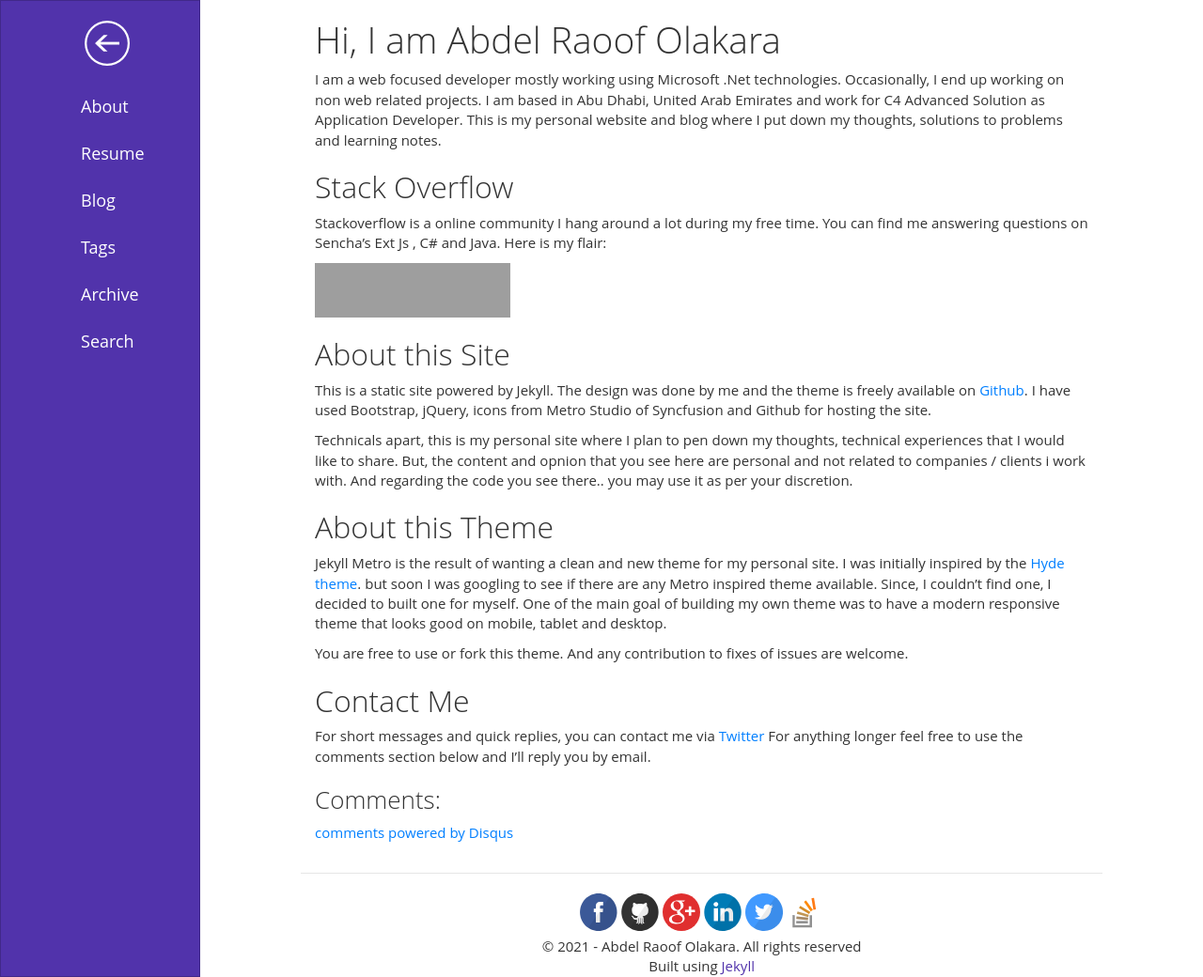
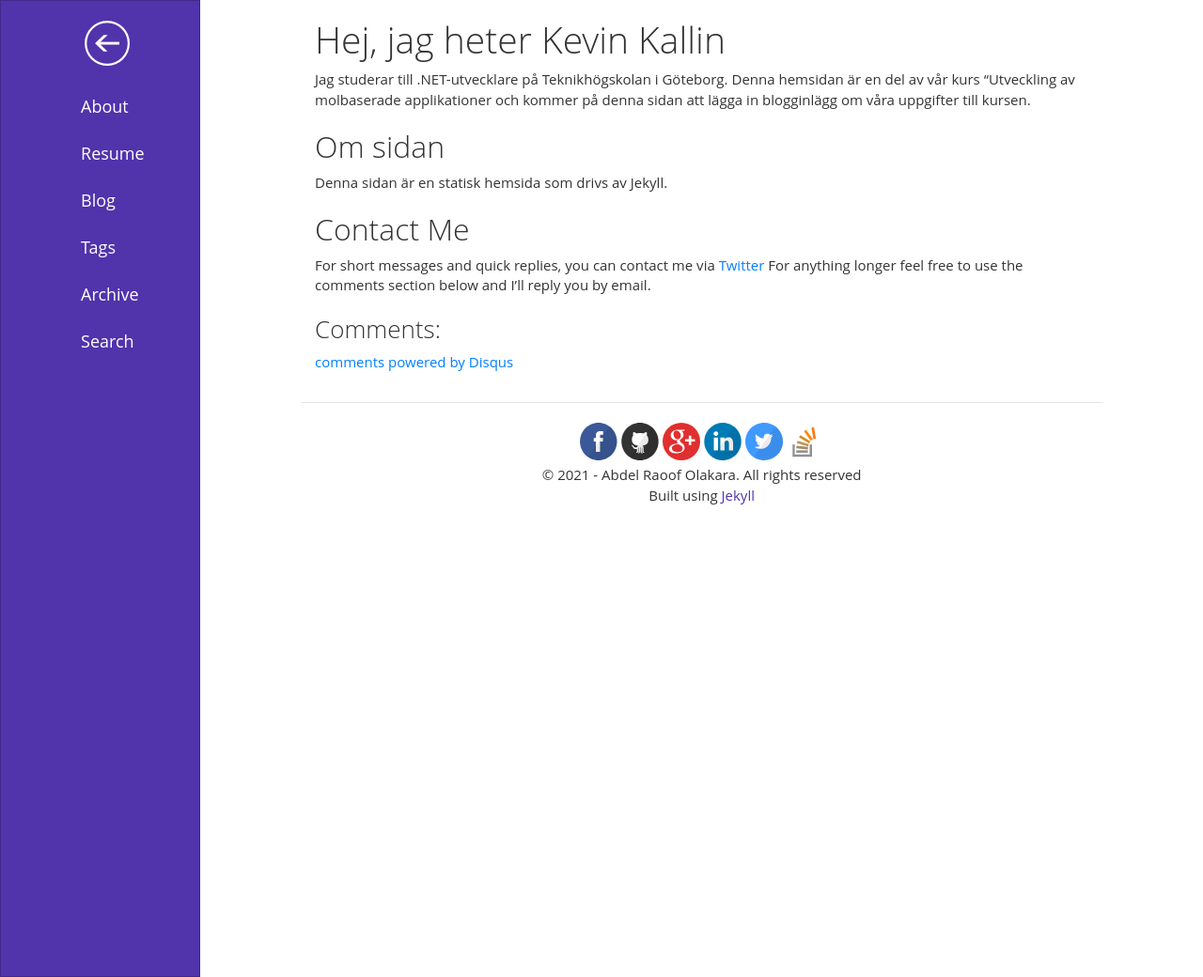
Before and after one commit to KevinKallin/KevinKallin.github.io, a Jekyll site: the page built from about/index.md, in a window 1280 px wide and 1040 px high. Shown: the whole window at 94% size. Built offline with Jekyll 4.4.1, drawn with Linux system fonts in a browser that asks for light colours; a script that is not in the unit is left out; comment, search, counter and statistics services are not loaded; grey boxes are pictures that could not be loaded.

Commit message:
Update index.md

```diff
--- a/about/index.md
+++ b/about/index.md
@@ -1,34 +1,16 @@
 ---
 layout: page
-title: Hi, I am Abdel Raoof Olakara
-description: About Me page of Abdel Raoof
+title: Hej, jag heter Kevin Kallin
+description: Om mig sida för Kevin Kallin
 theme: purple
 ---
 
-I am a web focused developer mostly working using Microsoft .Net technologies. Occasionally, I end up working on non web related projects. I am based in Abu Dhabi, United Arab Emirates and work for C4 Advanced Solution as Application Developer.
-This is my personal website and blog where I put down my thoughts, solutions to problems and learning notes.
 
-## Stack Overflow
+Jag studerar till .NET-utvecklare på Teknikhögskolan i Göteborg. Denna hemsidan är en del av vår kurs "Utveckling av molbaserade applikationer och kommer på denna sidan att lägga in blogginlägg om våra uppgifter till kursen.
 
-Stackoverflow is a online community I hang around a lot during my free time. You can find me answering questions on Sencha's Ext Js , C# and Java. Here is my flair:
+## Om sidan
 
-<a href="http://stackexchange.com/users/62487">
-<img src="http://stackexchange.com/users/flair/62487.png?theme=clean" width="208" height="58" alt="profile for Abdel Olakara on Stack Exchange, a network of free, community-driven Q&amp;A sites" title="profile for Abdel Olakara on Stack Exchange, a network of free, community-driven Q&amp;A sites">
-</a>
-
-
-## About this Site
-
-This is a static site powered by Jekyll. The design was done by me and the theme is freely available on [Github](https://github.com/olakara/JekyllMetro). I have used Bootstrap, jQuery, icons from Metro Studio of Syncfusion and Github for hosting the site.
-
-Technicals apart, this is my personal site where I plan to pen down my thoughts, technical experiences that I would like to share. But, the content and opnion that you see here are personal and not related to companies / clients i work with. And regarding the code you see there.. you may use it as per your discretion.
-
-## About this Theme
-
-Jekyll Metro is the result of wanting a clean and new theme for my personal site. I was initially inspired by the [Hyde theme](https://github.com/poole/hyde). but soon I was googling to see if there are any Metro inspired theme available.
-Since, I couldn't find one, I decided to built one for myself. One of the main goal of building my own theme was to have a modern responsive theme that looks good on mobile, tablet and desktop.
-
-You are free to use or fork this theme. And any contribution to fixes of issues are welcome.
+Denna sidan är en statisk hemsida som drivs av Jekyll.
 
 ## Contact Me
 
```
